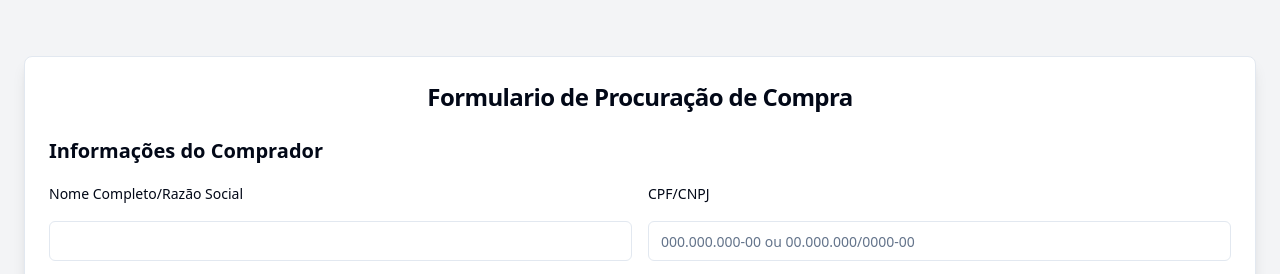
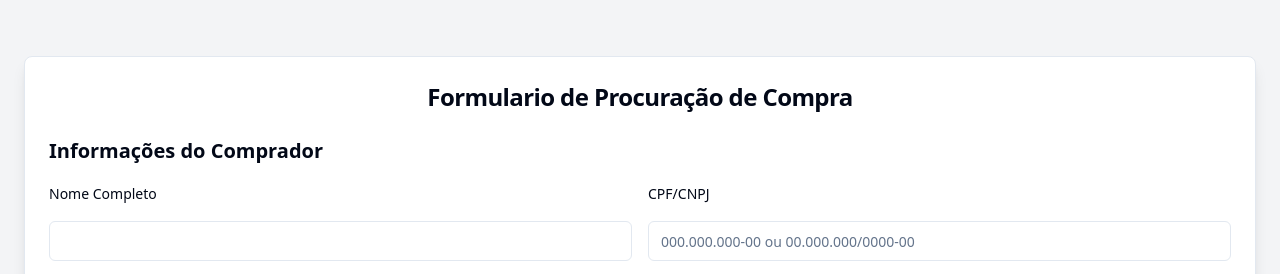
Before and after one commit to alencarPedro/code-tracking, a React (Vite) app in the folder motoK-contracts/: page / in a window 1280 px wide. Shown: the top 274 px of the page. Built offline with nearby package versions, Linux system fonts and the light colour scheme; what @react-pdf/renderer would draw is missing.

Commit message:
Revert "Commit test"
This reverts commit eda2ff4356d0d5c5d433f06f1469b6d1ad0338d5.

```diff
--- a/motoK-contracts/src/components/ContractForm.tsx
+++ b/motoK-contracts/src/components/ContractForm.tsx
@@ -75,7 +75,7 @@ const ContractForm = () => {
 							<h2 className="text-lg font-semibold sm:text-xl">Informações do Comprador</h2>
 							<div className="grid grid-cols-1 gap-4 sm:grid-cols-2">
 								<div className="space-y-3 sm:space-y-4">
-									<Label className="text-sm font-medium">Nome Completo/Razão Social</Label>
+									<Label className="text-sm font-medium">Nome Completo</Label>
 									<Input
 										{...register('nome')}
 										className={cn('h-11 sm:h-10', errors.nome ? 'border-red-500' : '')}
```
